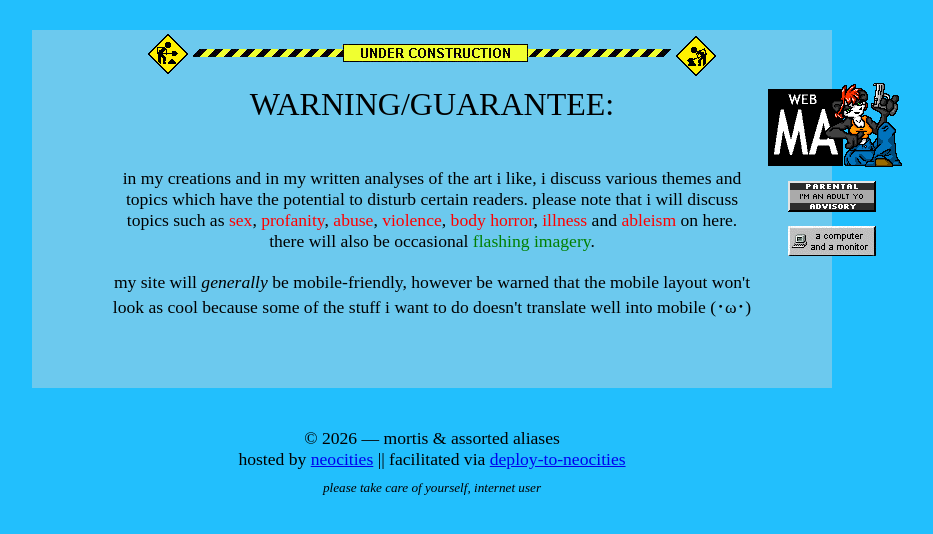
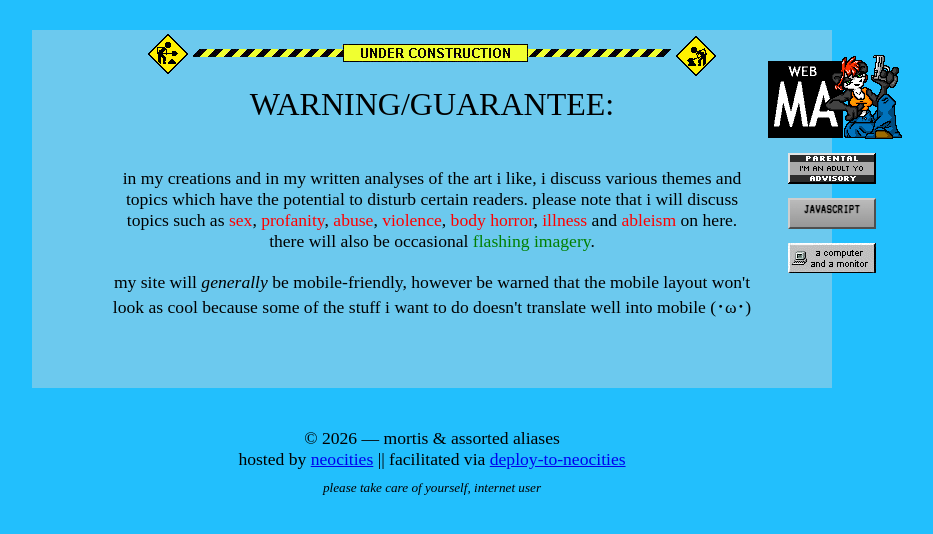
Before and after one commit to ErroneousMortis/neocities, a plain HTML site: page coming-soon/index.html in a window 1280 px wide. Shown: the whole page, without its empty margins (208-1141 px from the left). Drawn offline with Linux system fonts and the light colour scheme; a script that the page names is missing.

Commit message:
test zone: added a new button to the landing indicating javascript will be required

```diff
--- a/coming-soon/index.html
+++ b/coming-soon/index.html
@@ -37,6 +37,7 @@
 	  <div id="landing-buttons" class="flex-container">
 	    <a href="https://www.mabsland.com/Adoption.html"><img id="webma" src="media/censorma.gif" alt="web MA"></a>
 		<a href="#"><img src="media/buadult.png" alt="button adult"></a>
+		<a href="#"><img src="media/bujsenabled.gif" alt="button js"></a>
 		<a href="#"><img src="media/bubestviewed.gif" alt="button best viewed"></a>
 	  </div>
 	</div>
--- a/coming-soon/styles/stylin.css
+++ b/coming-soon/styles/stylin.css
@@ -128,7 +128,7 @@ footer {
 #landing-buttons {
 	width: 150px;
 	position:absolute;
-	top: 45px;
+	top: 17px;
 	right: -75px;
 }
 
```
Also changed, not shown: coming-soon/media/bujsenabled.gif (added).
